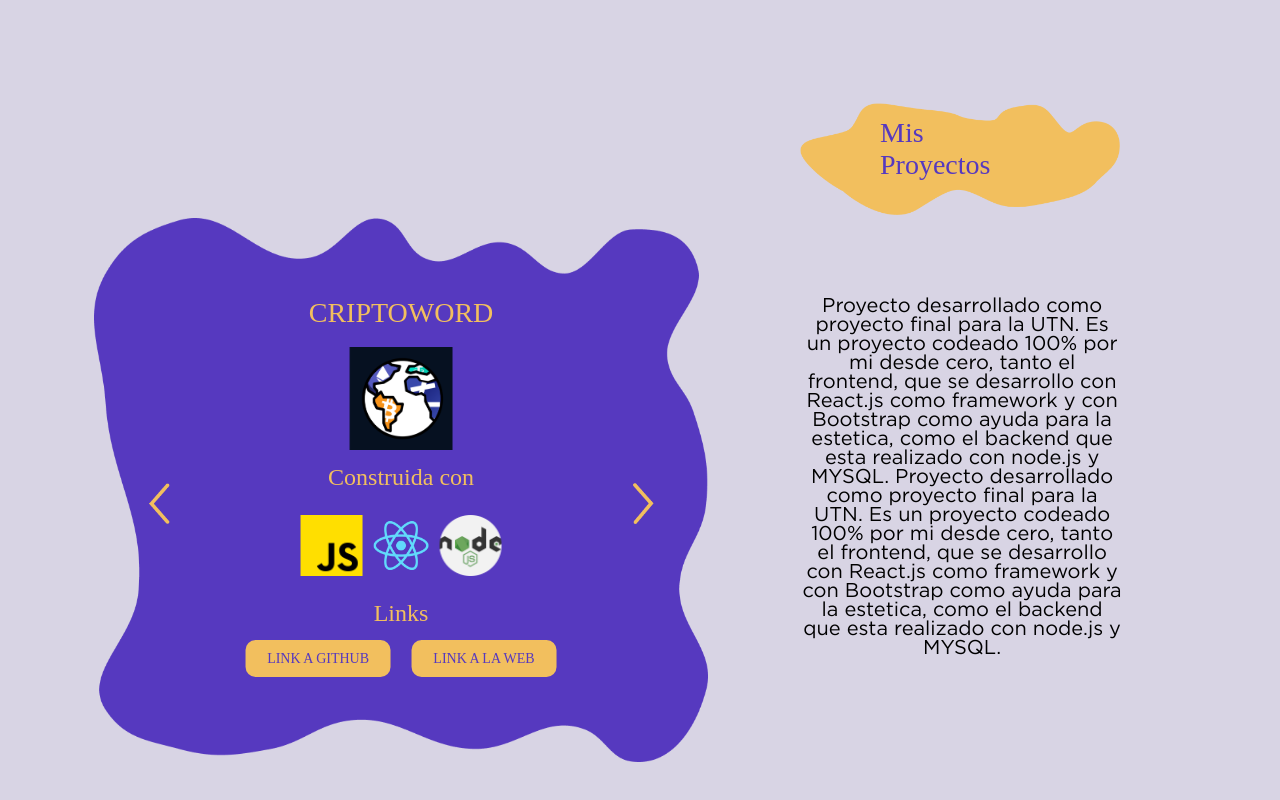
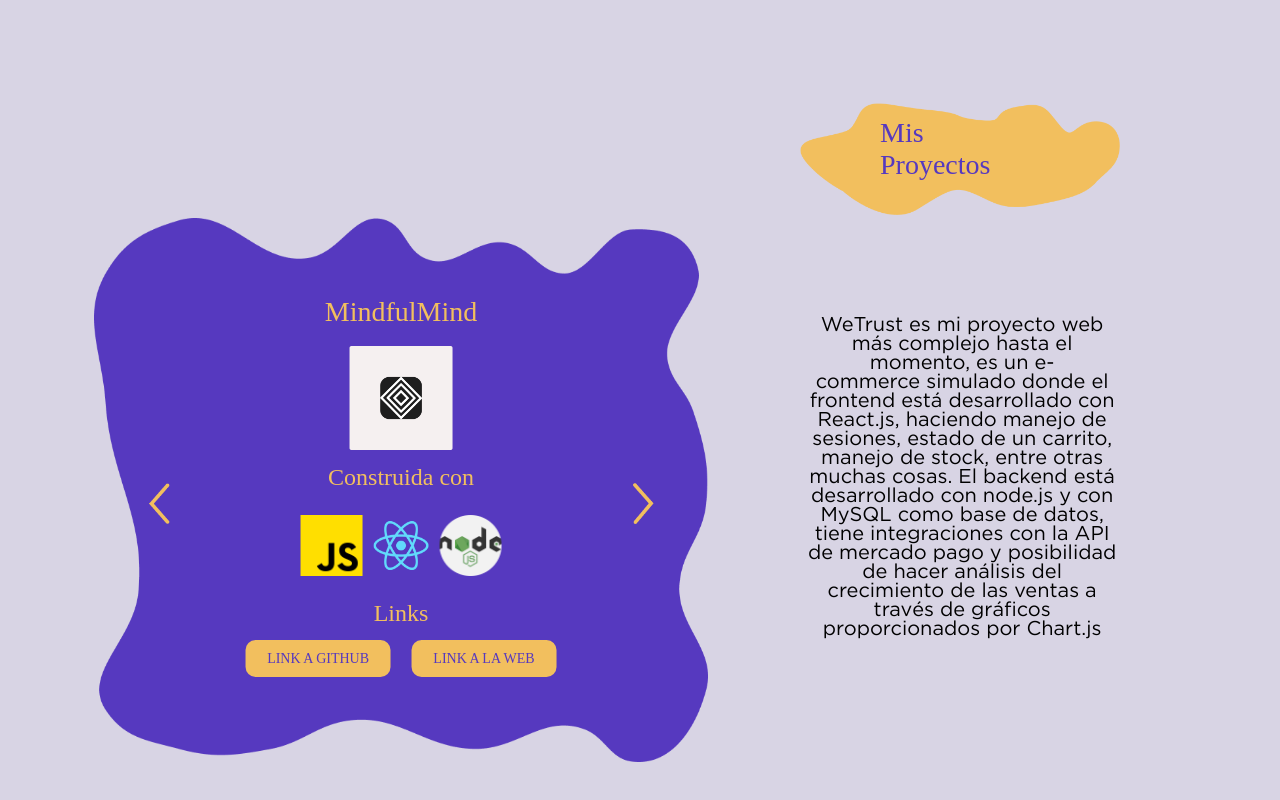
Before and after one commit to horacio-a/Porfolio, a Next.js app: page / in a window 1280 px wide. Shown: the part 777-1577 px from the top of the page. Built offline with nearby package versions, Linux system fonts and the light colour scheme; a web font is replaced by a local one.

Commit message:
<feat> [Main Project]: change in arr project

```diff
--- a/componets/main/project.js
+++ b/componets/main/project.js
@@ -4,10 +4,10 @@ import { Waypoint } from "react-waypoint";
 
 
 
-const Project = ({setTitlePage, changebyscrotum}) => {
+const Project = ({ setTitlePage, changebyscrotum }) => {
     const [itemProject, setItemProject] = useState(1)
     const dataProject = {
-        1: {
+        6: {
             name: 'CRIPTOWORD',
             icon: '/imagenes/eyes/icon S.png',
             imgQty: '5',
@@ -20,7 +20,7 @@ const Project = ({setTitlePage, changebyscrotum}) => {
             linkWeb: 'https://criptoword.com.ar',
             textPresen: 'Proyecto desarrollado como proyecto final para la UTN. Es un proyecto codeado 100% por mi desde cero, tanto el frontend, que se desarrollo con React.js como framework y con Bootstrap como ayuda para la estetica, como el backend que esta realizado con node.js y MYSQL. Proyecto desarrollado como proyecto final para la UTN. Es un proyecto codeado 100% por mi desde cero, tanto el frontend, que se desarrollo con React.js como framework y con Bootstrap como ayuda para la estetica, como el backend que esta realizado con node.js y MYSQL.',
         },
-        2: {
+        7: {
             name: 'Espacio bonhomia',
             icon: '/imagenes/space/BonhomiaLogo.png',
             imgQty: '5',
@@ -33,7 +33,7 @@ const Project = ({setTitlePage, changebyscrotum}) => {
             linkWeb: 'http://horacio.pythonanywhere.com',
             textPresen: 'Proyecto dessarrollado como proyecto final para el Curso de Coderhouse de Python y Django, Con un Frontend y Backend desarrolado en django es una aplicacion que simula un ecommerce. ',
         },
-        3: {
+        5: {
             name: 'Util Hub',
             icon: '/imagenes/space/512.png',
             imgQty: '5',
@@ -44,7 +44,7 @@ const Project = ({setTitlePage, changebyscrotum}) => {
             ],
             linkGithub: 'https://github.com/horacio-a/calculadora-extencion',
             linkWeb: '"https://chrome.google.com/webstore/detail/calculadora/bejdbiknjfcgcllbcfgamogcefnojoak?hl=es&authuser=0',
-            textPresen: 'Es una Extencion de goggle ',
+            textPresen: 'Util hub es una extensión de Google multifuncional que simplifica tus tareas diarias. Realiza cálculos matemáticos rápidos, controla el tiempo con un cronómetro preciso y descubre una variedad de herramientas útiles, desarollada con Javascript Vanila y publicada usando el developer dashboard de Google ',
         },
         4: {
             name: 'Chat Priv',
@@ -57,9 +57,9 @@ const Project = ({setTitlePage, changebyscrotum}) => {
             ],
             linkGithub: 'https://github.com/horacio-a/Chat-en-tiempo-real',
             linkWeb: 'https://chatpriv.com.ar',
-            textPresen: '',
+            textPresen: 'Chat Priv es una página web donde quien ingrese tiene acceso a un chat en tiempo real, donde no se guarda ninguno de sus mensajes y puede comunicarse con otras personas, Está desarrollada en Node.js con Socket.io como librería principal encargada de enviar los mensajes.',
         },
-        5: {
+        3: {
             name: 'NextChange',
             icon: '/imagenes/eyes/nextchange.png',
             imgQty: '5',
@@ -70,9 +70,9 @@ const Project = ({setTitlePage, changebyscrotum}) => {
             ],
             linkGithub: 'https://github.com/horacio-a/Next-Change-Front',
             linkWeb: 'https://next-change.com.ar',
-            textPresen: '',
+            textPresen: 'NextChange es un web de conversión de unidades, tiene la posibilidad de hacer la conversión en +150 monedas, tiene un frotend desarrollado en React.js y un Backend creado en Node.js, para los valores de las monedas utiliza currencyapi como API',
         },
-        6: {
+        2: {
             name: 'WeTrust',
             icon: '/imagenes/main/logosWetrust.png',
             imgQty: '5',
@@ -83,9 +83,23 @@ const Project = ({setTitlePage, changebyscrotum}) => {
             ],
             linkGithub: 'https://github.com/horacio-a/WeTrust.git',
             linkWeb: 'https://wetrust.com.ar',
-            textPresen: 'terminar',
+            textPresen: 'WeTrust es mi proyecto web más complejo hasta el momento, es un e-commerce simulado donde el frontend está desarrollado con React.js, haciendo manejo de sesiones, estado de un carrito, manejo de stock, entre otras muchas cosas. El backend está desarrollado con node.js y con MySQL como base de datos, tiene integraciones con la API de mercado pago y posibilidad de hacer análisis del crecimiento de las ventas a través de gráficos proporcionados por Chart.js'
         },
+        1: {
+            name: 'MindfulMind',
+            icon: '/imagenes/main/mindfulmindLogo.png',
+            imgQty: '5',
+            imgs: [
+                '/imagenes/eyes/js.png       ',
+                '/imagenes/space/ic-react.png',
+                '/imagenes/space/nodejs.png  ',
+            ],
+            linkGithub: 'https://github.com/horacio-a/WeTrust.git',
+            linkWeb: 'https://wetrust.com.ar',
+            textPresen: 'WeTrust es mi proyecto web más complejo hasta el momento, es un e-commerce simulado donde el frontend está desarrollado con React.js, haciendo manejo de sesiones, estado de un carrito, manejo de stock, entre otras muchas cosas. El backend está desarrollado con node.js y con MySQL como base de datos, tiene integraciones con la API de mercado pago y posibilidad de hacer análisis del crecimiento de las ventas a través de gráficos proporcionados por Chart.js'
+        }
     }
+
     const changeProject = (data) => {
         const limit = Object.keys(dataProject).length
 
```
Also changed, not shown: public/imagenes/main/mindfulmindLogo.png (added).
